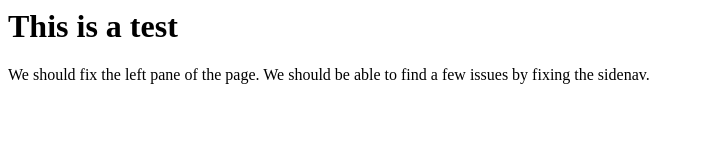
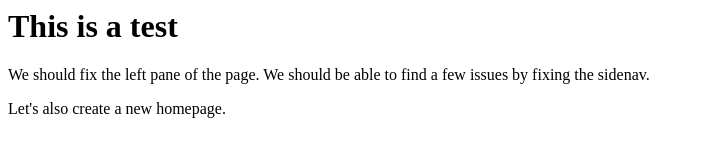
Before and after one commit to salvadorsalgado1/test-space-github, a plain HTML site: page index.html in a window 1280 px wide. Shown: the whole page, without its empty margins (0-704 px from the left). Drawn offline with Linux system fonts and the light colour scheme.

Commit message:
secondary paragraph

```diff
--- a/index.html
+++ b/index.html
@@ -8,5 +8,6 @@
 <body>
     <h1>This is a test</h1>
     <p>We should fix the left pane of the page. We should be able to find a few issues by fixing the sidenav.</p>
+    <p>Let's also create a new homepage.</p>
 </body>
 </html>
```
